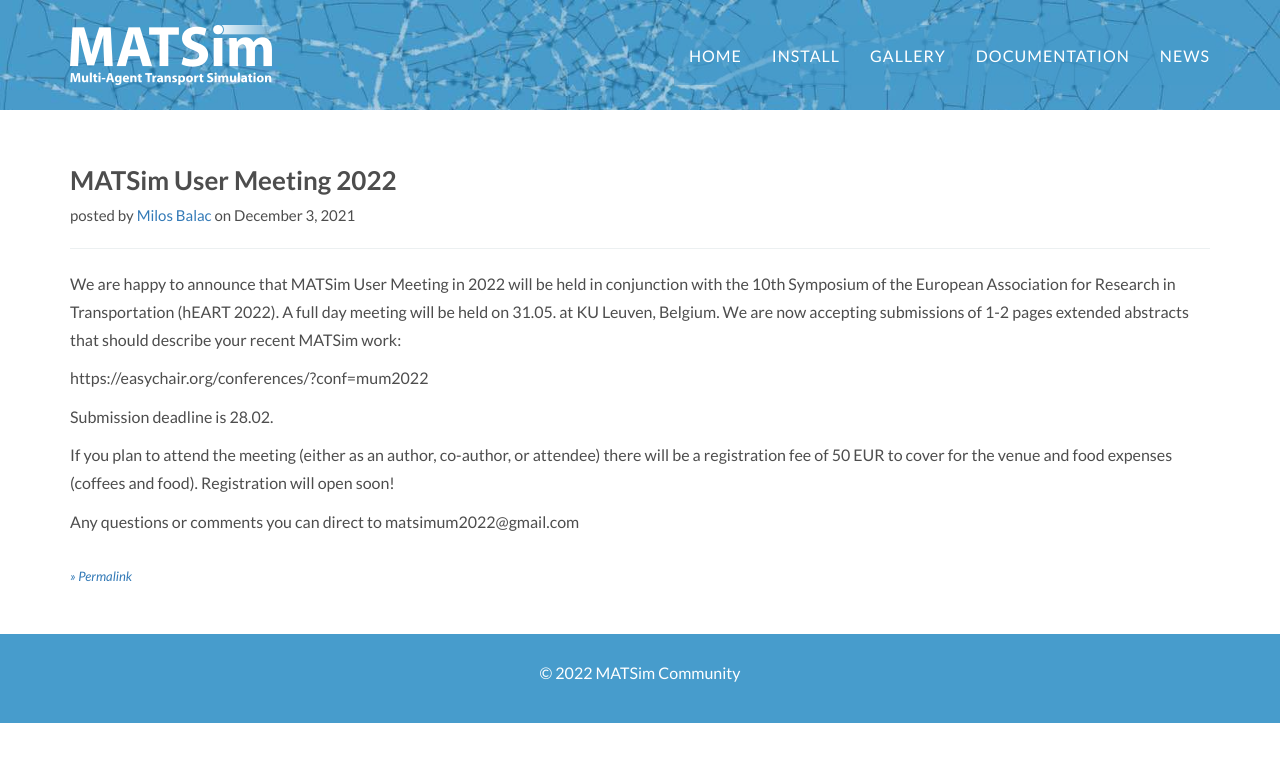
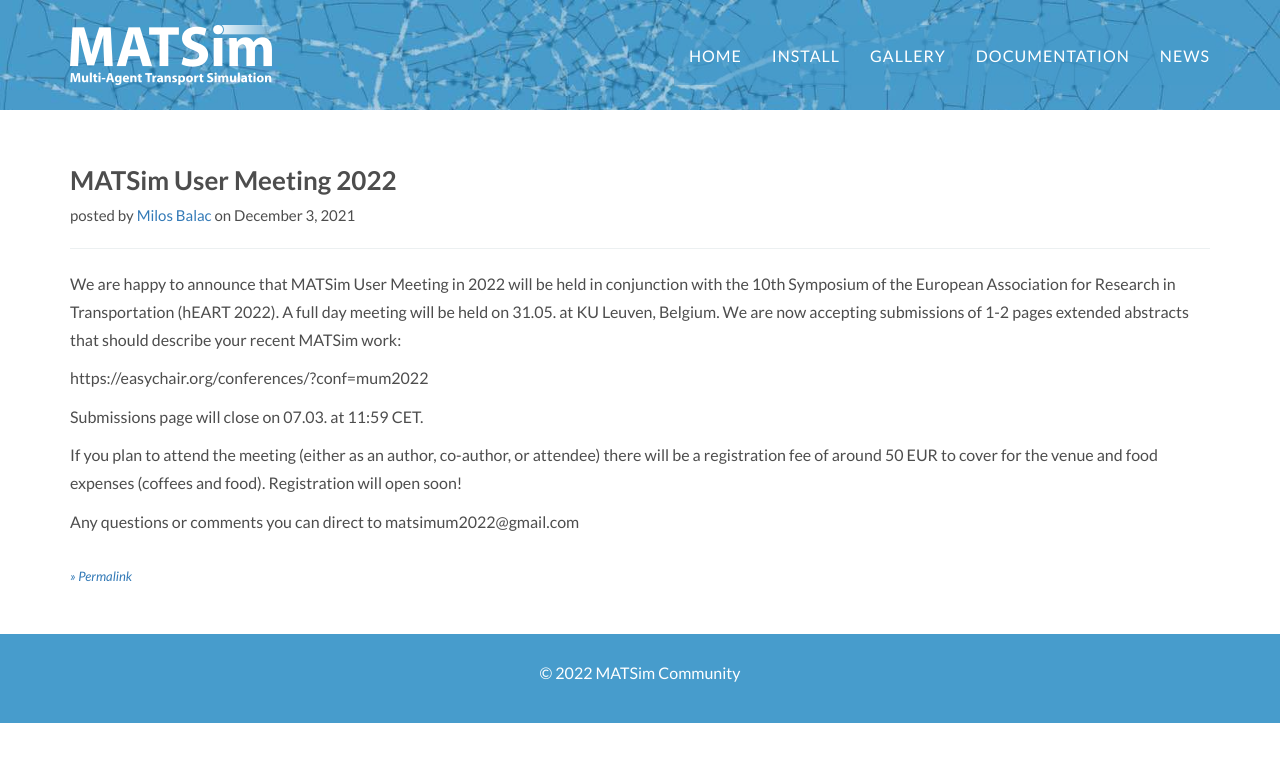
Before and after one commit to matsim-org/jekyll-website, a Jekyll site: the page built from _posts/2021-12-03-matsim-um.md, in a window 1280 px wide. Shown: the top 762 px of the page. Built offline with Jekyll 4.4.1, drawn with Linux system fonts in a browser that asks for light colours; some web fonts are replaced.

Commit message:
Update 2021-12-03-matsim-um.md

```diff
--- a/_posts/2021-12-03-matsim-um.md
+++ b/_posts/2021-12-03-matsim-um.md
@@ -10,8 +10,8 @@
 
 https://easychair.org/conferences/?conf=mum2022
 
-Submission deadline is 28.02.
+Submissions page will close on 07.03. at 11:59 CET.
 
-If you plan to attend the meeting (either as an author, co-author, or attendee) there will be a registration fee of 50 EUR to cover for the venue and food expenses (coffees and food). Registration will open soon!
+If you plan to attend the meeting (either as an author, co-author, or attendee) there will be a registration fee of around 50 EUR to cover for the venue and food expenses (coffees and food). Registration will open soon!
 
 Any questions or comments you can direct to matsimum2022@gmail.com
```
